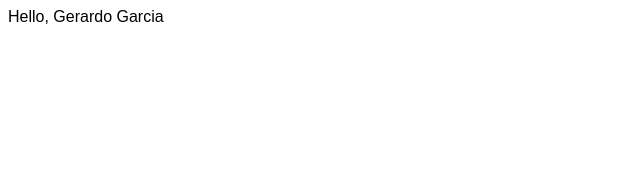
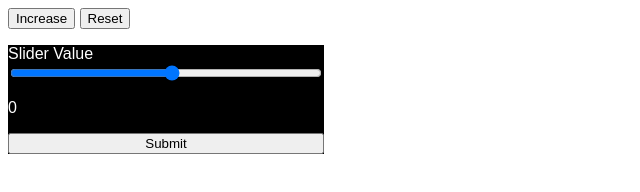
Before and after one commit to gerardojgarcia/typescript_practice, a website: page index.html in a window 1280 px wide. Shown: the whole page, without its empty margins (0-640 px from the left). Drawn offline with Linux system fonts and the light colour scheme.

Commit message:
figured out how to make a slider with current number indicator

```diff
--- a/index.html
+++ b/index.html
@@ -13,7 +13,22 @@
 
     <div id="container">
 
+        <button class="button">Increase</button>
+        <button class="button-reset">Reset</button>
+
+            <p class="display-number"></p>
+
+        <div class="slider-container">
+            <label for="slider">Slider Value</label>
+            <input id="slider" name='slider' type="range" min="0" max="25"  value="12.5" />
+            <p class="slider-number">0</p>
+            <button>Submit</button>
+        </div>
+
+
     </div>
+
+
 </main>
 
 
--- a/main.js
+++ b/main.js
@@ -1,9 +1,37 @@
+var Student = /** @class */ (function () {
+    function Student(firstName, middleInitial, lastName) {
+        this.firstName = firstName;
+        this.middleInitial = middleInitial;
+        this.lastName = lastName;
+        this.fullName = firstName + '' + middleInitial + '' + lastName;
+    }
+    return Student;
+}());
 var containerEl = document.getElementById('container');
-containerEl.innerHTML = "<h1 class=\"title\">Hello Everybody this is typescript practice</h1>";
-var titleEl = document.querySelector('.title');
-console.log(titleEl);
-function greeter(person) {
-    return "Hello, " + person;
-}
-var user = "Gerardo Garcia";
-document.body.textContent = greeter(user);
+var btn = document.querySelector('.button');
+var number = 0;
+var displayNumber = document.querySelector('.display-number');
+var btnReset = document.querySelector('.button-reset');
+btnReset.addEventListener('click', function () {
+    number = 0;
+    var resetNumber = number.toString();
+    displayNumber.textContent = resetNumber;
+});
+btn.addEventListener("click", function () {
+    console.log('i was clicked', number);
+    if (number >= 10) {
+        number = 0;
+    }
+    else {
+        number++;
+    }
+    var newNumber = number.toString();
+    displayNumber.textContent = newNumber;
+});
+var sliderCount = document.querySelector('.slider-number');
+var slider = document.querySelector('#slider');
+slider.addEventListener('input', function () {
+    var sliderValue = this.value;
+    sliderCount.textContent = sliderValue;
+    console.log(this.value);
+});
--- a/style.css
+++ b/style.css
@@ -6,3 +6,14 @@
     margin: 0;
     box-sizing: border-box;
 }
+
+
+
+
+.slider-container {
+    display: flex;
+    flex-flow: column;
+    width: 25%;
+    color: white;
+    background-color: black;
+}
```
Also changed, not shown: main.ts (+77 -4 lines).
